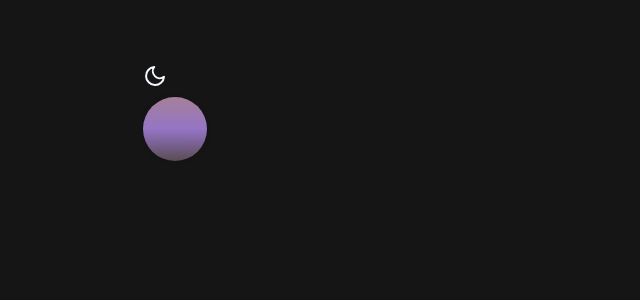
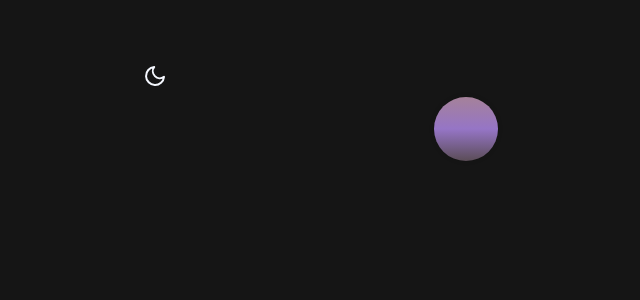
Before and after one commit to robbandi/Lightread, a Next.js app: page / in a window 1280 px wide. Shown: the top 300 px of the page, without its empty margins (174-814 px from the left). Built offline with nearby package versions, Linux system fonts and the light colour scheme.

Commit message:
Update styles.module.css

```diff
--- a/components/Random/styles.module.css
+++ b/components/Random/styles.module.css
@@ -87,23 +87,12 @@
     text-align: center;
     /* position: absolute; */
     /* bottom: 0; */
-    /* margin-bottom: 1rem;
+    margin-bottom: 1rem;
     display: block;
     margin-left: auto;
     margin-right: auto;
     margin: 0 auto;
-    justify-content: center; */
-    -webkit-backdrop-filter: blur(16px);
-    backdrop-filter: blur(11.545px);
-    /* background-color: rgba(255, 255, 255, 0.381); */
-    display: flex;
-    /* position: fixed; */
-    margin: 0 auto;
-    float: left;
-    left: 50%;
-    right: 50%;
-    bottom: 10%;
-    /* transform: translate(-50%, 50%);  */
+    justify-content: center;
     border-radius: 50px;
   }
 
```
